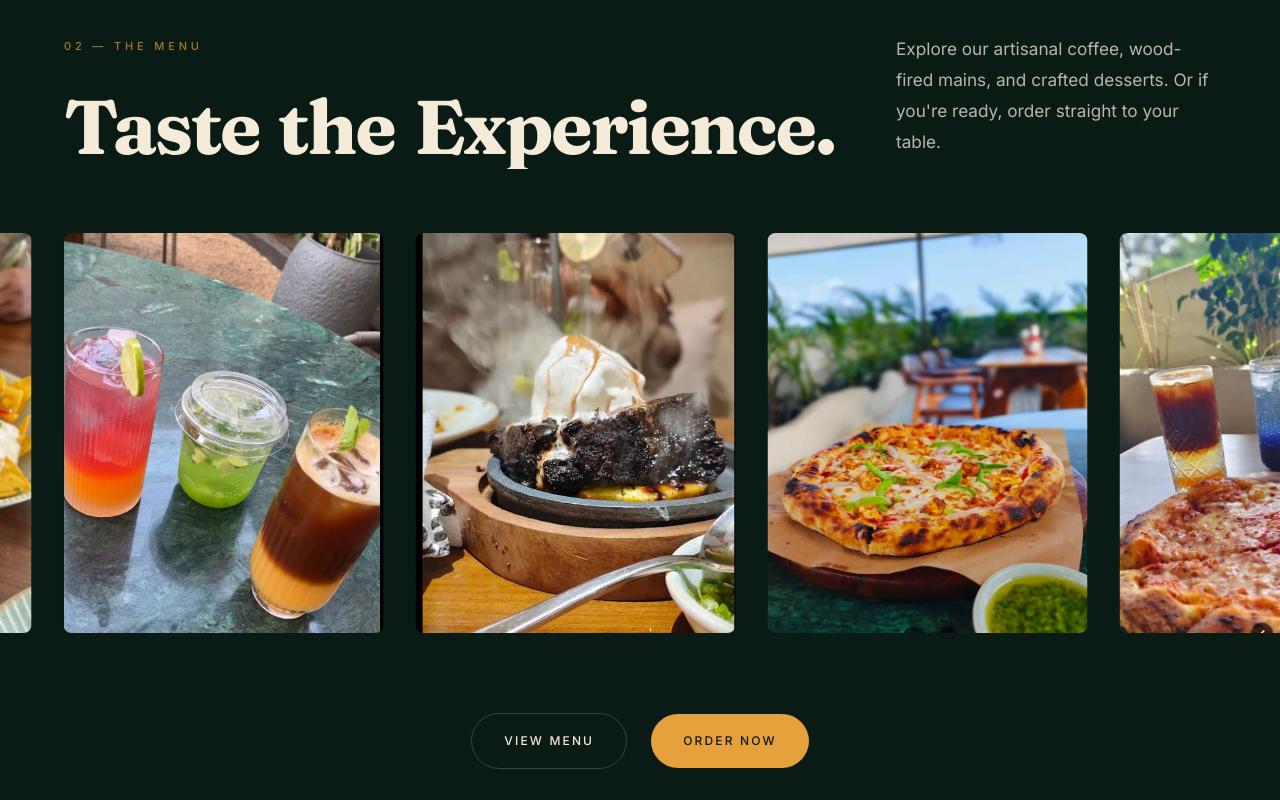
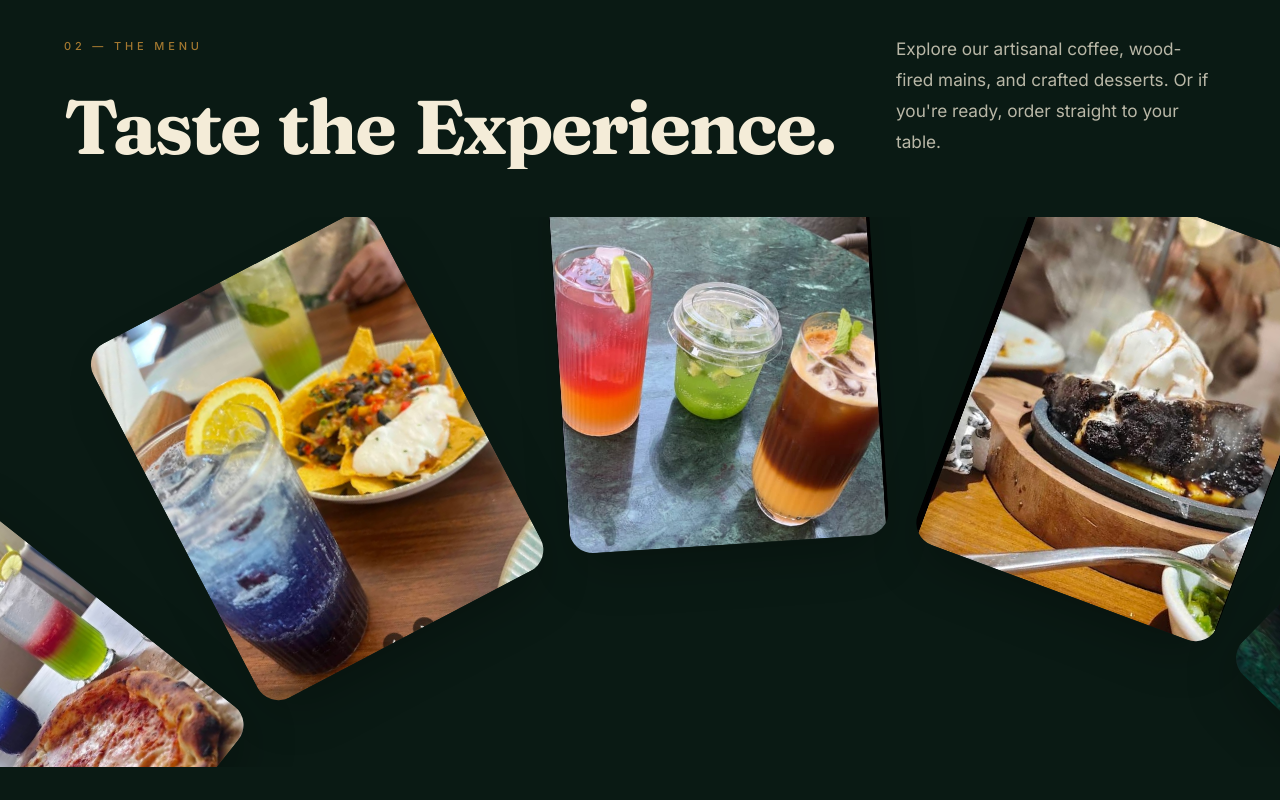
Before and after one commit to KenilPatel-30/DemoWebsite, a Next.js app: page / in a window 1280 px wide. Shown: the part 1920-2720 px from the top of the page. Built offline with nearby package versions, Linux system fonts and the light colour scheme.

Commit message:
Implement circular arc menu carousel

```diff
--- a/components/sections/MenuStory.tsx
+++ b/components/sections/MenuStory.tsx
@@ -15,8 +15,8 @@ const images = [
   IMG.pizzaCocktails,
 ];
 
-// Duplicate for seamless infinite scrolling
-const marqueeImages = [...images, ...images];
+// Tripled for seamless infinite scrolling and proper arc density
+const marqueeImages = [...images, ...images, ...images];
 
 export default function MenuStory() {
   return (
@@ -40,31 +40,40 @@ export default function MenuStory() {
         </Reveal>
       </div>
 
-      {/* Infinite Horizontal Marquee */}
-      <div className="relative w-full overflow-hidden flex items-center mb-16 py-4">
+      {/* Circular Arc Marquee */}
+      <div className="relative w-full h-[400px] md:h-[550px] overflow-hidden flex justify-center mt-10">
         <motion.div
-          className="flex gap-4 md:gap-8 px-4 whitespace-nowrap w-max"
-          animate={{ x: ["0%", "-50%"] }}
+          className="absolute top-0 flex justify-center"
+          style={{ width: "100%", height: "2400px" }}
+          animate={{ rotate: -360 }}
           transition={{
-            duration: 40,
+            duration: 90, // Slow, premium rotation
             ease: "linear",
             repeat: Infinity,
           }}
         >
-          {marqueeImages.map((src, i) => (
+          {marqueeImages.map((src, i) => {
+            const totalItems = marqueeImages.length;
+            const angle = (i / totalItems) * 360;
+            return (
               <div
                 key={i}
-              className="relative z-50 w-[70vw] md:w-[35vw] lg:w-[25vw] aspect-[4/5] shrink-0 overflow-hidden rounded-[8px]"
+                className="absolute top-0 left-1/2 -translate-x-1/2 w-[60vw] md:w-[25vw] max-w-[320px] aspect-[4/5] rounded-[24px] overflow-hidden shadow-2xl"
+                style={{
+                  transformOrigin: "50% 1200px",
+                  transform: `rotate(${angle}deg)`,
+                }}
               >
                 <Image
                   src={src}
                   alt="Menu Item"
                   fill
-                className="object-cover transition-transform duration-700 hover:scale-105"
-                sizes="(max-width: 768px) 70vw, 35vw"
+                  className="object-cover"
+                  sizes="(max-width: 768px) 60vw, 25vw"
                 />
               </div>
-          ))}
+            );
+          })}
         </motion.div>
       </div>
 
```
Lines whose indentation alone changed are shown as unchanged.
